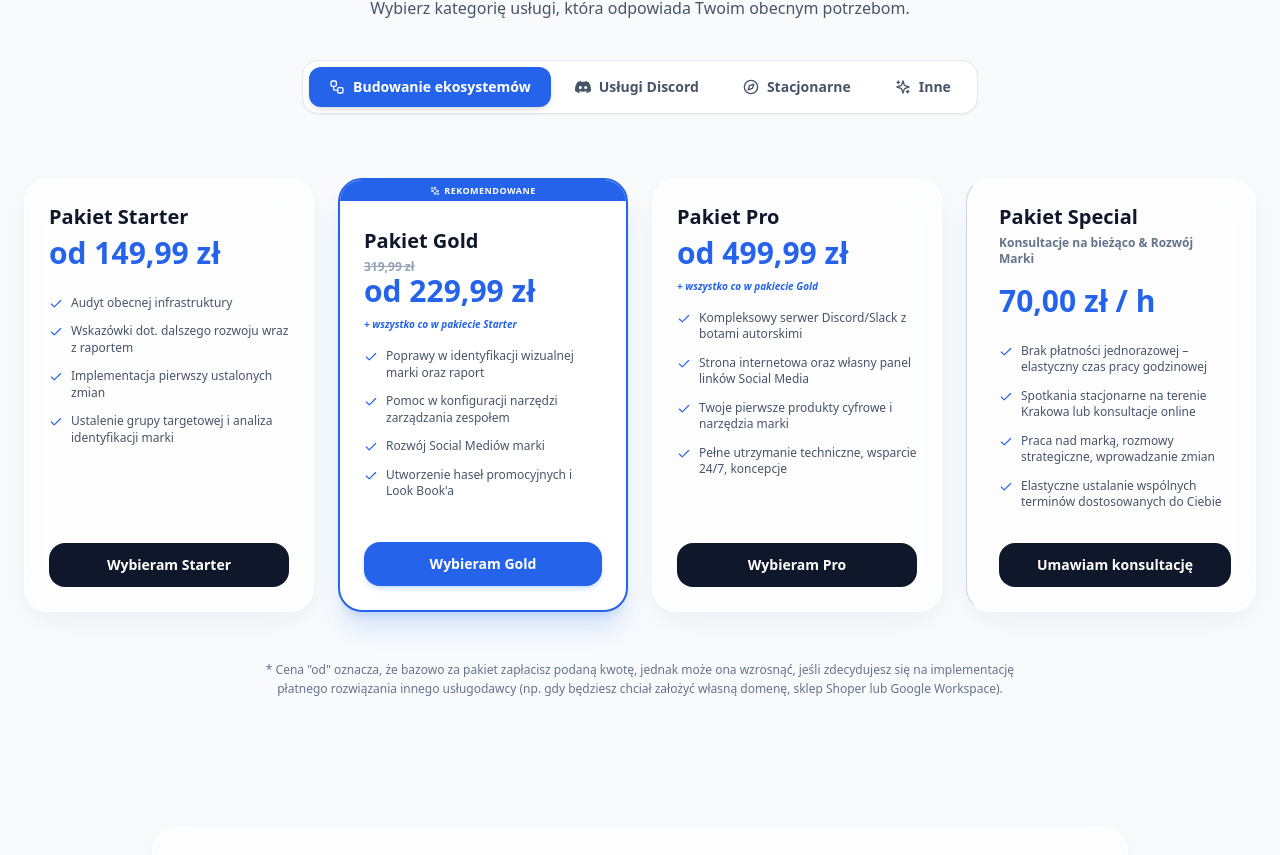
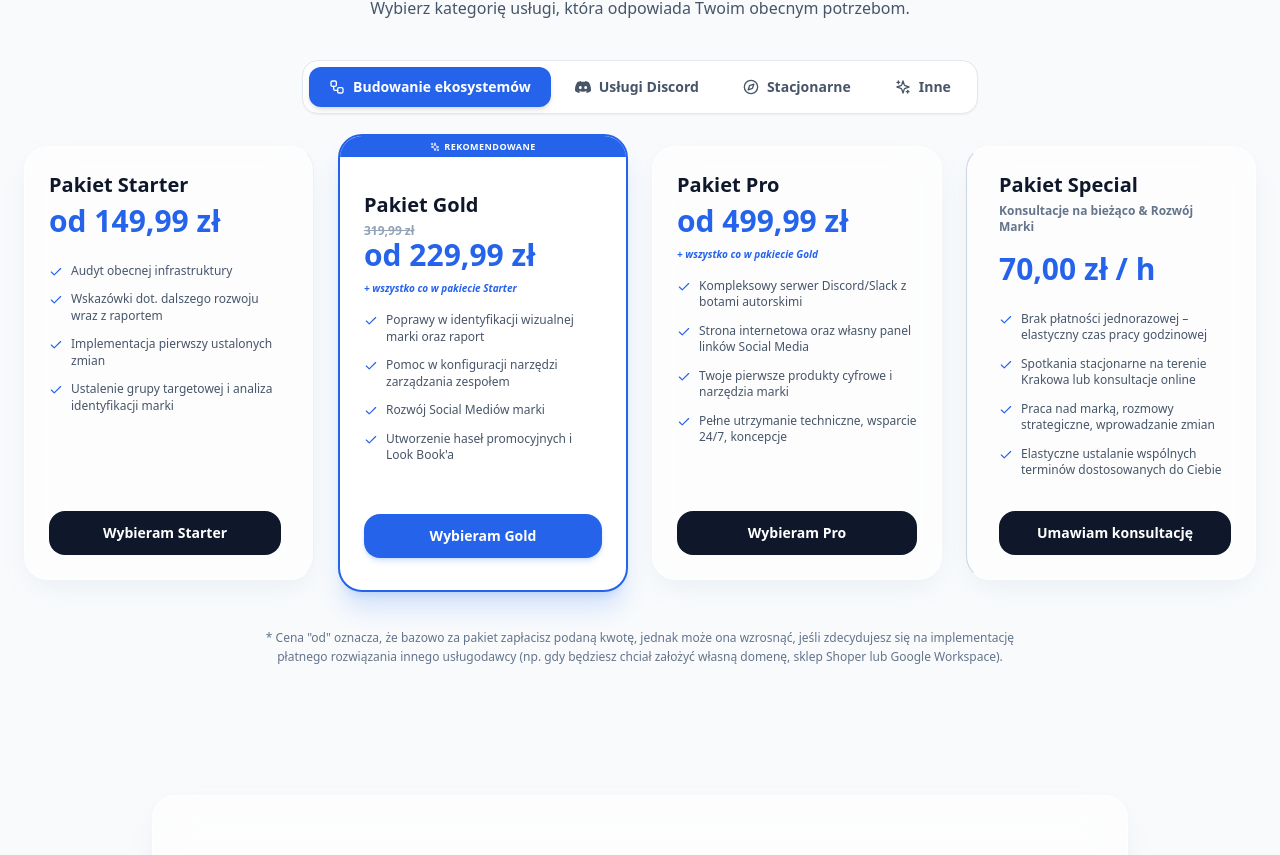
Before and after one commit to Ksperix/ksperix.dev, a Next.js app: page / in a window 1280 px wide. Shown: the part 7853-8708 px from the top of the page. Built offline with nearby package versions, Linux system fonts and the light colour scheme.

Commit message:
Update page.js

```diff
--- a/src/app/page.js
+++ b/src/app/page.js
@@ -688,7 +688,7 @@ export default function Home() {
         </div>
 
         {/* PRZEŁĄCZNIK KATEGORII CENNIKA */}
-        <div className="flex justify-center mb-16">
+        <div className="flex justify-center mb-8">
           <div className="inline-flex p-1.5 rounded-2xl bg-white border border-slate-200 shadow-sm flex-wrap justify-center gap-1">
             <button
               onClick={() => setPricingCategory('ecosystems')}
@@ -743,7 +743,7 @@ export default function Home() {
             <div className="grid grid-cols-1 md:grid-cols-2 lg:grid-cols-4 gap-6 items-stretch">
 
               {/* 1. PAKIET STARTER */}
-              <div className="glass-card rounded-3xl p-6 border border-white/80 flex flex-col justify-between relative transition-all duration-300">
+              <div className="glass-card rounded-3xl p-6 border border-white/80 flex flex-col justify-between relative transition-all duration-300 lg:border-r lg:border-r-slate-200/60 lg:pr-8">
                 <div>
                   <h3 className="text-xl font-bold text-slate-900 mb-1">{pricingTiers[0].title}</h3>
                   <div className="mb-6">
@@ -771,8 +771,8 @@ export default function Home() {
               </div>
 
               {/* 2. PAKIET GOLD (REKOMENDOWANY) */}
-              <div className="rounded-3xl p-6 border-2 border-blue-600 shadow-xl shadow-blue-500/20 bg-white flex flex-col justify-between relative transition-all duration-300 z-10 overflow-hidden">
-                <div className="bg-blue-600 text-white text-[9px] font-bold tracking-wider uppercase py-1 px-3 -mx-6 -mt-6 mb-4 flex items-center justify-center gap-1">
+              <div className="rounded-3xl py-8 px-6 border-2 border-blue-600 shadow-xl shadow-blue-500/20 bg-white flex flex-col justify-between relative transition-all duration-300 z-10 overflow-hidden lg:-my-3">
+                <div className="bg-blue-600 text-white text-[9px] font-bold tracking-wider uppercase py-1 px-3 -mx-6 -mt-8 mb-4 flex items-center justify-center gap-1">
                   <Sparkles className="w-2.5 h-2.5" /> REKOMENDOWANE
                 </div>
 
```
